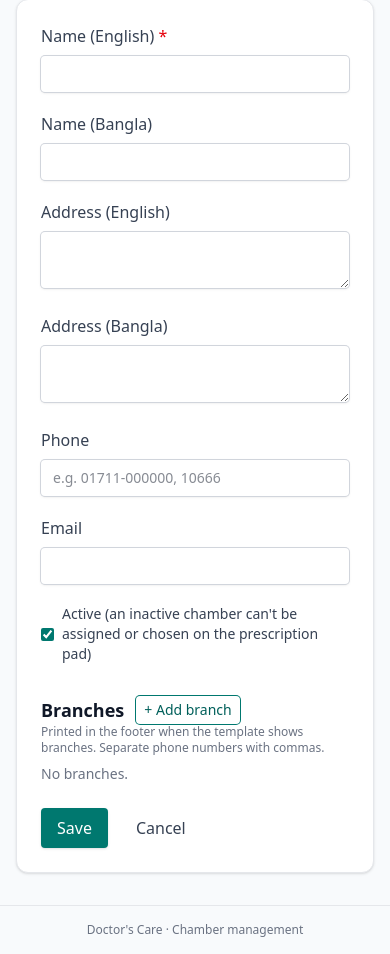
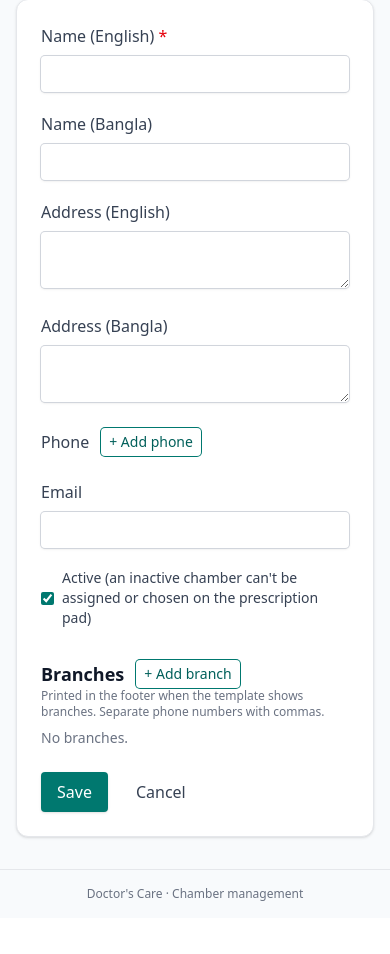
Before and after one commit to kamrul36/doctor_prescription_app, a Laravel app: page /admin/chambers/create in a window 390 px wide. Shown: the part 298-1252 px from the top of the page. After the commit the page ends 1199 px from the top, so only its background shows below. Run offline with Laravel 12, Linux system fonts and the light colour scheme; a user stored in the database is signed in; tables that the repository leaves empty hold one stand-in row (values such as "Sample post"); style sheets or scripts are compiled from the project's sources; parts of the project's set-up code (start-up, migrations or seed data) failed here and were passed over; some libraries are stand-ins or nearby versions.

Commit message:
Make chamber phone a list with add/remove fields
Replace chambers.phone with a JSON phones list (max 4), migrated from
the old comma string. API uses phones; the form has one field per
number. Print still reads old snapshots.

```diff
--- a/app/Domain/Clinical/Actions/FinalizeVisitAction.php
+++ b/app/Domain/Clinical/Actions/FinalizeVisitAction.php
@@ -130,7 +130,7 @@ class FinalizeVisitAction
             'specialties' => $doctor->specialties->pluck('name')->all(),
             'chamber' => [
                 'name_en' => $chamber->name_en, 'name_bn' => $chamber->name_bn,
-                'address_en' => $chamber->address_en, 'address_bn' => $chamber->address_bn, 'phone' => $chamber->phone,
+                'address_en' => $chamber->address_en, 'address_bn' => $chamber->address_bn, 'phones' => $chamber->phones ?? [],
                 'visiting_hours_en' => $hours?->getAttribute('visiting_hours_en'),
                 'visiting_hours_bn' => $hours?->getAttribute('visiting_hours_bn'),
             ],
--- a/app/Domain/Document/Builders/PrescriptionDocumentBuilder.php
+++ b/app/Domain/Document/Builders/PrescriptionDocumentBuilder.php
@@ -260,7 +260,8 @@ final class PrescriptionDocumentBuilder
         return [
             'name' => $this->t->text($chamber['name_en'] ?? null, $chamber['name_bn'] ?? null),
             'address' => $this->t->text($chamber['address_en'] ?? null, $chamber['address_bn'] ?? null),
-            'phone' => $chamber['phone'] ?? null,
+            // Snapshots hold a `phones` list; ones finalized earlier hold a single `phone` string.
+            'phone' => filled($chamber['phones'] ?? null) ? implode(', ', $chamber['phones']) : ($chamber['phone'] ?? null),
             'hours' => $this->t->text($chamber['visiting_hours_en'] ?? null, $chamber['visiting_hours_bn'] ?? null),
             'branches' => $branches,
         ];
--- a/app/Domain/Practice/Models/Chamber.php
+++ b/app/Domain/Practice/Models/Chamber.php
@@ -14,13 +14,14 @@ use Illuminate\Database\Eloquent\Relations\HasMany;
  * @property int $id
  * @property string $name_en
  * @property bool $is_active
+ * @property list<string>|null $phones
  */
 class Chamber extends Model
 {
     use HasBilingualFields;
 
     protected $fillable = [
-        'name_en', 'name_bn', 'address_en', 'address_bn', 'phone', 'email', 'logo_path', 'letterhead_path', 'is_active',
+        'name_en', 'name_bn', 'address_en', 'address_bn', 'phones', 'email', 'logo_path', 'letterhead_path', 'is_active',
     ];
 
     /** @var array<string, mixed> */
@@ -28,7 +29,7 @@ class Chamber extends Model
 
     protected function casts(): array
     {
-        return ['is_active' => 'boolean'];
+        return ['is_active' => 'boolean', 'phones' => 'array'];
     }
 
     /** @return BelongsToMany<Doctor, $this> */
--- a/app/Domain/Practice/Models/PrescriptionTemplate.php
+++ b/app/Domain/Practice/Models/PrescriptionTemplate.php
@@ -20,6 +20,9 @@ class PrescriptionTemplate extends Model
         'layout', 'show_barcode', 'barcode_source', 'show_branch_footer', 'show_visiting_hours',
         'show_signature', 'is_default', 'is_active',
     ];
+
+    /** `owner_key` is a database-generated column used only for the unique index. */
+    protected $hidden = ['owner_key'];
 
     protected function casts(): array
     {
--- a/app/Http/Resources/ChamberResource.php
+++ b/app/Http/Resources/ChamberResource.php
@@ -18,7 +18,7 @@ class ChamberResource extends JsonResource
             'name_bn' => $this->name_bn,
             'address_en' => $this->address_en,
             'address_bn' => $this->address_bn,
-            'phone' => $this->phone,
+            'phones' => $this->phones ?? [],
             'email' => $this->email,
             'is_active' => $this->is_active,
             'doctors_count' => $this->whenCounted('doctors'),
--- a/lang/bn.json
+++ b/lang/bn.json
@@ -103,7 +103,10 @@
     "A margin is a whole number of mm from 0 to 100.": "মার্জিন 0 থেকে 100 মি.মি.-এর মধ্যে একটি পূর্ণসংখ্যা।",
     "Choose Bangla or English.": "বাংলা বা ইংরেজি বেছে নিন।",
     "Enter at most :max numbers.": "সর্বোচ্চ :maxটি নম্বর দিন।",
-    "Enter phone numbers of 5 to 15 digits, separated by commas.": "৫ থেকে ১৫ অঙ্কের ফোন নম্বর দিন, কমা দিয়ে আলাদা করে।",
+    "Enter a phone number of 5 to 15 digits.": "৫ থেকে ১৫ অঙ্কের ফোন নম্বর দিন।",
+    "+ Add phone": "+ ফোন নম্বর যোগ করুন",
+    "Remove phone": "ফোন নম্বর সরান",
+    "Enter phone numbers of 5 to 15 digits, separated by commas.":"৫ থেকে ১৫ অঙ্কের ফোন নম্বর দিন, কমা দিয়ে আলাদা করে।",
     "Edit chamber": "চেম্বার সম্পাদনা",
     "New chamber": "নতুন চেম্বার",
     "Edit :name": ":name সম্পাদনা",
--- a/resources/js/components/validatedForm.js
+++ b/resources/js/components/validatedForm.js
@@ -5,7 +5,7 @@ import { t } from '../i18n';
 // The server's FormRequest stays the authority; these checks mirror it so the
 // user sees a wrong format at once. Rules come from the field's attributes:
 //   required, maxlength                       HTML attributes
-//   data-rule="phone|phone-list|list|integer|decimal|money|dose-slot|past-date|future-date"
+//   data-rule="phone|contact-phone|phone-list|list|integer|decimal|money|dose-slot|past-date|future-date"
 //   data-min / data-max                       range for integer and decimal
 //   data-max-items, data-item-min/-max        for phone-list and list
 //   data-pattern + data-pattern-message       a regular expression the whole value must match
@@ -24,6 +24,10 @@ const RULES = {
     // Local number without country code (App\Support\Phone::LOCAL_RULE); non-digits are stripped on input.
     'local-phone'(value) {
         return /^\d{6,15}$/.test(value) ? '' : t('Enter a phone number of 6 to 15 digits, without country code.');
+    },
+    // One contact number in its own field (chamber phones): 5 to 15 digits (App\Support\Phone::contactList).
+    'contact-phone'(value) {
+        return /^\+?\d{5,15}$/.test(value.replace(/[\s().-]/g, '')) ? '' : t('Enter a phone number of 5 to 15 digits.');
     },
     // Chamber/branch contact numbers: comma-separated, each 5 to 15 digits (App\Support\Phone::contactList).
     'phone-list'(value, el) {
--- a/resources/views/admin/chambers/form.blade.php
+++ b/resources/views/admin/chambers/form.blade.php
@@ -11,6 +11,11 @@
             'name_en' => $b['name_en'] ?? '', 'name_bn' => $b['name_bn'] ?? '',
             'phones' => is_array($b['phones'] ?? null) ? implode(', ', $b['phones']) : ($b['phones'] ?? ''),
         ], array_values($branches));
+        $rawPhones = old('phones', $chamber->phones ?? []);
+        $phones = array_map(fn ($p) => ['value' => (string) $p], array_values(array_filter(
+            is_array($rawPhones) ? $rawPhones : explode(',', (string) $rawPhones),
+            fn ($p) => is_string($p) ? trim($p) !== '' : $p !== null,
+        )));
         $input = 'mt-2 w-full rounded px-3 py-2 ring-1 ring-gray-300';
     @endphp
 
@@ -46,10 +51,25 @@
                 <textarea id="address_bn" name="address_bn" rows="2" maxlength="1000" class="{{ $input }}">{{ old('address_bn', $chamber->address_bn) }}</textarea>
                 <x-field-error for="address_bn" />
             </div>
-            <div>
-                <label for="phone" class="block text-base font-medium">{{ __('Phone') }}</label>
-                <input id="phone" name="phone" value="{{ old('phone', $chamber->phone) }}" maxlength="64" data-rule="phone-list" data-max-items="4" placeholder="e.g. 01711-000000, 10666" class="{{ $input }}">
-                <x-field-error for="phone" />
+            <div x-data="rowList(@js($phones), { value: '' })">
+                <div class="flex items-center gap-3">
+                    <label for="phone-0" class="block text-base font-medium">{{ __('Phone') }}</label>
+                    <button type="button" x-show="rows.length < 4" @click="add()" class="rounded px-2 py-1 text-sm text-teal-800 ring-1 ring-teal-700 hover:bg-teal-50">{{ __('+ Add phone') }}</button>
+                </div>
+                {{-- Always send the key, so removing every number clears the list. --}}
+                <input type="hidden" name="phones" value="" x-bind:disabled="rows.length > 0">
+                <x-field-error for="phones" />
+                <div class="mt-2 space-y-2">
+                    <template x-for="(row, i) in rows" :key="row._key">
+                        <div data-row>
+                            <div class="flex gap-2">
+                                <input :id="`phone-${i}`" :name="`phones[${i}]`" x-model="row.value" type="tel" maxlength="32" data-rule="contact-phone" placeholder="e.g. 01711-000000" class="w-full rounded px-3 py-2 ring-1 ring-gray-300">
+                                <button type="button" @click="remove(i)" class="px-2 text-sm text-red-700 hover:underline" aria-label="{{ __('Remove phone') }}">{{ __('Remove') }}</button>
+                            </div>
+                            <p x-show="err(`phones.${i}`)" class="mt-1 text-sm text-red-700" x-text="err(`phones.${i}`)"></p>
+                        </div>
+                    </template>
+                </div>
             </div>
             <div>
                 <label for="email" class="block text-base font-medium">{{ __('Email') }}</label>
--- a/resources/views/admin/chambers/index.blade.php
+++ b/resources/views/admin/chambers/index.blade.php
@@ -29,7 +29,7 @@
                     <tr class="border-b last:border-0">
                         <td class="px-4 py-2 font-medium">{{ $chamber->name_en }}</td>
                         <td class="px-4 py-2">{{ $chamber->address_en }}</td>
-                        <td class="px-4 py-2">{{ $chamber->phone }}</td>
+                        <td class="px-4 py-2">{{ implode(', ', $chamber->phones ?? []) }}</td>
                         <td class="px-4 py-2">{{ $chamber->branches->count() }}</td>
                         <td class="px-4 py-2">{{ $chamber->doctors_count }}</td>
                         <td class="px-4 py-2">{{ $chamber->is_active ? __('Active') : __('Inactive') }}</td>
```
Also changed, not shown: app/Domain/Practice/Actions/SaveChamberAction.php (+6 -1 lines), app/Domain/Practice/Actions/SaveTemplateAction.php (+14 -0 lines), app/Http/Requests/Practice/SaveChamberRequest.php (+8 -2 lines), tests/Feature/FormValidationTest.php (+4 -4 lines), tests/Feature/Practice/PracticeAdminTest.php (+5 -2 lines), tests/Feature/Practice/PracticeSetupTest.php (+42 -0 lines), database/migrations/2026_11_17_000000_unique_shared_template_codes.php (added), database/migrations/2026_11_20_000000_chamber_phones_list.php (added).
